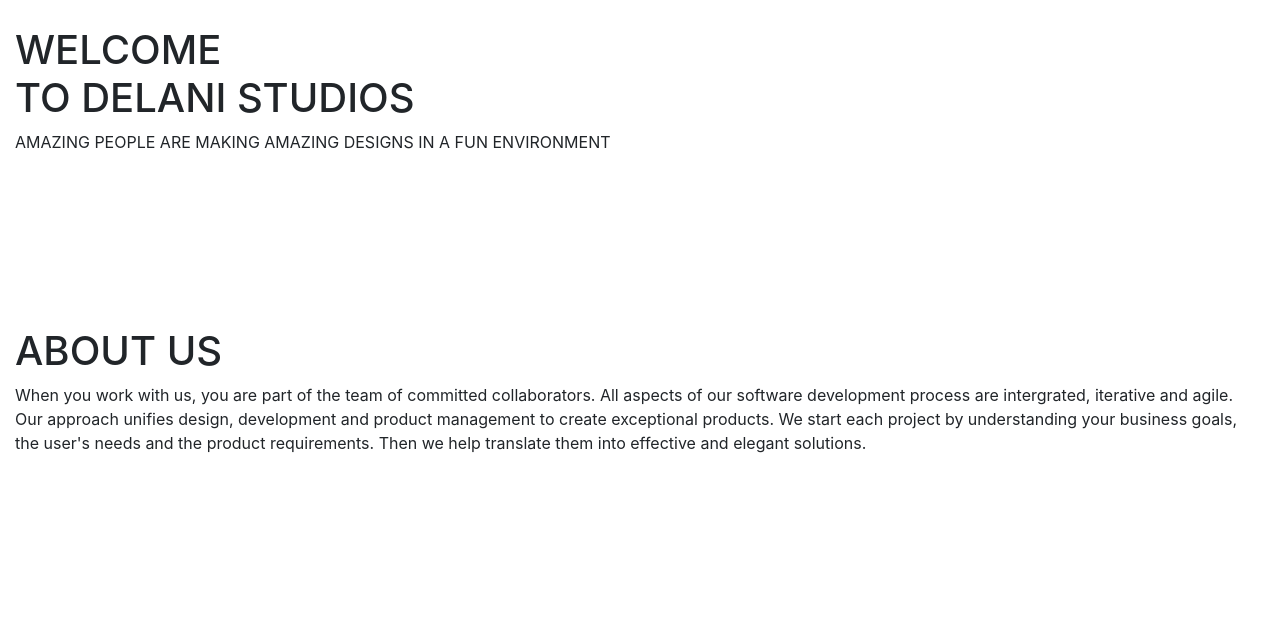
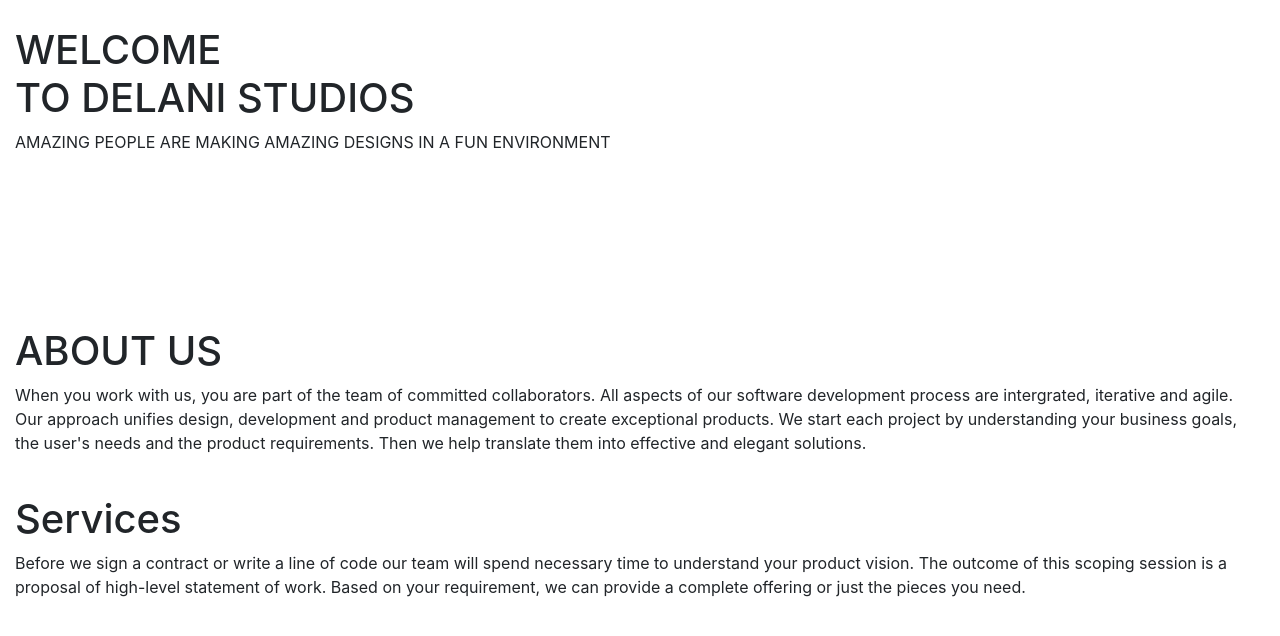
Before and after one commit to Johnonyango/Delani-studio, a plain HTML site: page index.html in a window 1280 px wide. Shown: the part 118-754 px from the top of the page. Drawn offline with Linux system fonts and the light colour scheme.

Commit message:
added class services in index.html

```diff
--- a/index.html
+++ b/index.html
@@ -27,7 +27,15 @@
           Then we help translate them into effective and elegant solutions.</p>
       </div>
           <br>
+      <div class="services">
+        <h1>Services</h1>
+        <p>Before we sign a contract or write a line of code our team will spend necessary
+          time to understand your product vision.
+          The outcome of this scoping session is a proposal of high-level statement of work.
+          Based on your requirement, we can provide a complete offering or just the pieces
+          you need.</p>
+      </div>
+        <br><br>
 
-  </div>
   </body>
 </html>
```
